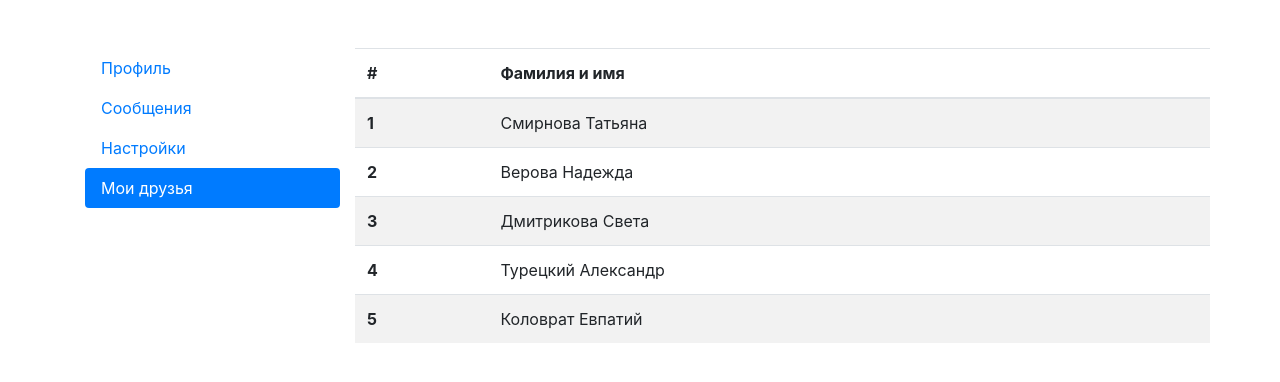
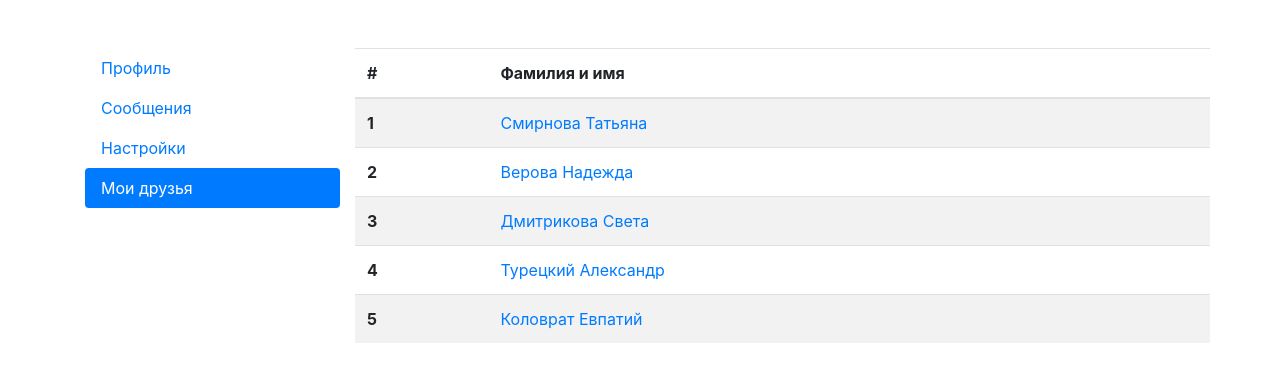
Before and after one commit to EkaterinaKupeeva/name, a React (Create React App) app: page /friends in a window 1280 px wide. Shown: the top 382 px of the page. Built offline with nearby package versions, Linux system fonts and the light colour scheme.

Commit message:
add NavLink for Friends

```diff
--- a/src/App.js
+++ b/src/App.js
@@ -28,7 +28,7 @@ function App(props) {
         </div>
         <div className="col-9">
           <Routes>
-            <Route path="/profile" element={<Profile function={props.function.key_getUser}/>} />
+            <Route path="/profile/*" element={<Profile function={props.function.key_getUser}/>} />
             <Route path="/massages" element={<Massages />} />
             <Route path="/settings" element={<Settings />} />
             <Route path="/friends" element={<Friends function={props.function.key_getUsers}/>} />
--- a/src/components/Friends.jsx
+++ b/src/components/Friends.jsx
@@ -1,8 +1,12 @@
+import { NavLink } from "react-router-dom";
+
 const TableRow = (props) => {
 return (
   <tr>
   <th scope="row">{props.index + 1}</th>
-  <td>{props.lastname} {props.name}</td>
+  <td>
+    <NavLink to={"/profile/" + props.id}>{props.lastname} {props.name}</NavLink>
+  </td>
 </tr>
 );
 };
@@ -12,7 +16,7 @@ export const Friends = (props) => {
   let usersCount = Object.keys(users).length;
   let userRow = [];
   for (let i = 0; i < usersCount; i++) {
-    userRow.push(<TableRow key={i} index={i} name={users[i].name} lastname={users[i].lastname} />);
+    userRow.push(<TableRow id={users[i].id} key={i} index={i} name={users[i].name} lastname={users[i].lastname} />);
   }
     return (
       <div className="row">
--- a/src/components/Profile.jsx
+++ b/src/components/Profile.jsx
@@ -1,12 +1,14 @@
 import styles from './Profile.module.css';
 
+
 export const Profile = (props) => {
-    let user = props.function ();
+    let userId = location.pathname.split('/')[2];
+    let user = props.function (userId);
     console.log(user);
     return (
         <div className="row">
             <div className="col-md-4">
-                <img src="{user.avatar}" alt=""
+                <img src={user.avatar} alt=""
                 width="100%"/>
             </div>
             <div className="col-md-8">
--- a/src/state.jsx
+++ b/src/state.jsx
@@ -8,14 +8,19 @@ const user = {
 };
 
 const users = {
-    0: {name: "Татьяна", lastname: "Смирнова"},
-    1: {name: "Надежда", lastname: "Верова"},
-    2: {name: "Света", lastname: "Дмитрикова"},
-    3: {name: "Александр", lastname: "Турецкий"},
-    4: {name: "Евпатий", lastname: "Коловрат"},
+    0: {name: "Татьяна", lastname: "Смирнова", id: 5, email: "smirn@mail.ru",
+    avatar: "https://images.unsplash.com/photo-1438761681033-6461ffad8d80?ixlib=rb-4.0.3&ixid=M3wxMjA3fDB8MHxzZWFyY2h8NHx8dXNlcnxlbnwwfHwwfHx8MA%3D%3D&w=300&q=80"},
+    1: {name: "Надежда", lastname: "Верова", id: 4, email: "verra@ra.ru",
+    avatar: "https://laralitvinova.ru/wp-content/uploads/2018/03/Emotional_Health_1499661832.jpg"},
+    2: {name: "Света", lastname: "Дмитрикова", id: 3, email: "svetlana@yandex.ru", avatar: "https://ath2.unileverservices.com/wp-content/uploads/sites/7/2018/02/happy-brunette-brown-long-womens-healthy-hair-min.jpg" },
+    3: {name: "Александр", lastname: "Турецкий", id: 8, email: "tureckii@mail.ru", avatar: "https://mykaleidoscope.ru/x/uploads/posts/2022-09/1663311109_35-mykaleidoscope-ru-p-litso-veselogo-cheloveka-vkontakte-37.jpg"},
+    4: {name: "Евпатий", lastname: "Коловрат", id: 9, email: "kolovrat@gmail.com", avatar: "https://sun9-69.userapi.com/impf/KrO7VTODkFBT3SbO30bKezsx17cB7-mB_1CgyQ/-OdFYCQIr10.jpg?size=1024x1024&quality=96&sign=840d108793d0e7636c83eacb26372387&c_uniq_tag=yKCQix4F71LGqO98CO4UTKnfYbiOQtLB5Dq9FRJTVLM&type=album"},
 };
 
-export function getUser() {
+export function getUser(userId) {
+    for(let i = 0; i < Object.keys(users).length; i++){
+        if(users[i].id == userId) return users[i];
+    }
     return user;
 }
 
```
